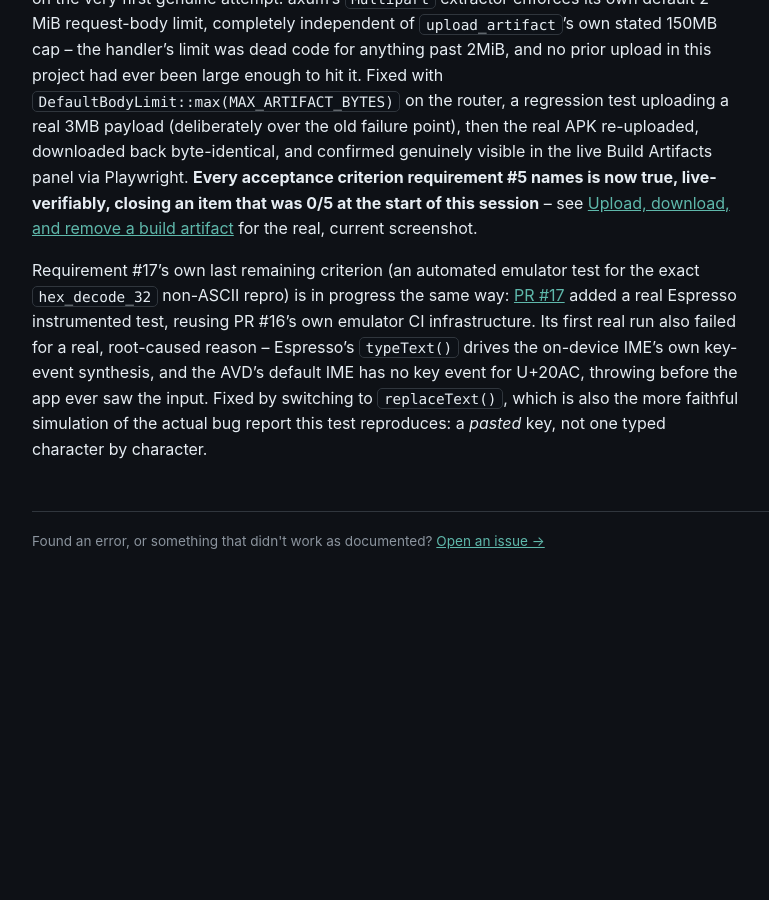
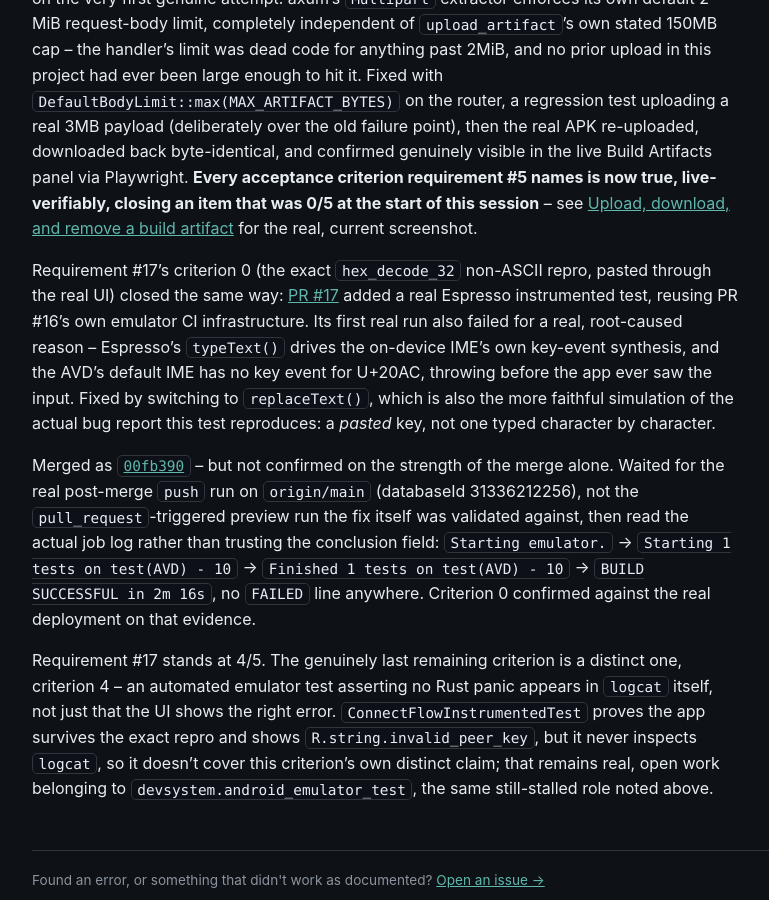
Before and after one commit to scimbe/CADS-devsystem-docs, a Jekyll site: the page built from _explanation/self-optimizing-pipeline.md, in a window 1280 px wide and 900 px high, scrolled down 10094 px. Shown: the whole window, without its empty margins (322-1091 px from the left). Built offline with Jekyll 4.4.1, drawn with Linux system fonts in a browser that asks for light colours; before the commit the page ends 10711 px from its top, so only the background shows below that.

Commit message:
explanation: requirement #17's PR #17 merged and criterion 0 confirmed
Was still framed as 'in progress' pointing at an open PR. Reality:
merged as 00fb390, criterion 0 confirmed against the real post-merge
CI run (databaseId 31336212256), requirement #17 now 4/5. Corrected
the doc's own framing of PR #17 as requirement #17's 'last remaining
criterion' -- criterion 4 (a real logcat panic assertion) is the
actual, distinct remaining gap.

```diff
--- a/_explanation/self-optimizing-pipeline.md
+++ b/_explanation/self-optimizing-pipeline.md
@@ -384,11 +384,26 @@ byte-identical, and confirmed genuinely visible in the live Build Artifacts pane
 was 0/5 at the start of this session** -- see [Upload, download, and remove a build
 artifact]({{ '/how-to/manage-build-artifacts/' | relative_url }}) for the real, current screenshot.
 
-Requirement #17's own last remaining criterion (an automated emulator test for the exact
-`hex_decode_32` non-ASCII repro) is in progress the same way: [PR
+Requirement #17's criterion 0 (the exact `hex_decode_32` non-ASCII repro, pasted through the real
+UI) closed the same way: [PR
 #17](https://github.com/scimbe/CADS-webconference-android/pull/17) added a real Espresso
 instrumented test, reusing PR #16's own emulator CI infrastructure. Its first real run also failed
 for a real, root-caused reason -- Espresso's `typeText()` drives the on-device IME's own key-event
 synthesis, and the AVD's default IME has no key event for U+20AC, throwing before the app ever saw
 the input. Fixed by switching to `replaceText()`, which is also the more faithful simulation of the
 actual bug report this test reproduces: a *pasted* key, not one typed character by character.
+
+Merged as [`00fb390`](https://github.com/scimbe/CADS-webconference-android/commit/00fb390) --
+but not confirmed on the strength of the merge alone. Waited for the real post-merge `push` run on
+`origin/main` (databaseId 31336212256), not the `pull_request`-triggered preview run the fix
+itself was validated against, then read the actual job log rather than trusting the conclusion
+field: `Starting emulator.` -> `Starting 1 tests on test(AVD) - 10` -> `Finished 1 tests on
+test(AVD) - 10` -> `BUILD SUCCESSFUL in 2m 16s`, no `FAILED` line anywhere. Criterion 0 confirmed
+against the real deployment on that evidence.
+
+Requirement #17 stands at 4/5. The genuinely last remaining criterion is a distinct one, criterion
+4 -- an automated emulator test asserting no Rust panic appears in `logcat` itself, not just that
+the UI shows the right error. `ConnectFlowInstrumentedTest` proves the app survives the exact repro
+and shows `R.string.invalid_peer_key`, but it never inspects `logcat`, so it doesn't cover this
+criterion's own distinct claim; that remains real, open work belonging to
+`devsystem.android_emulator_test`, the same still-stalled role noted above.
```
